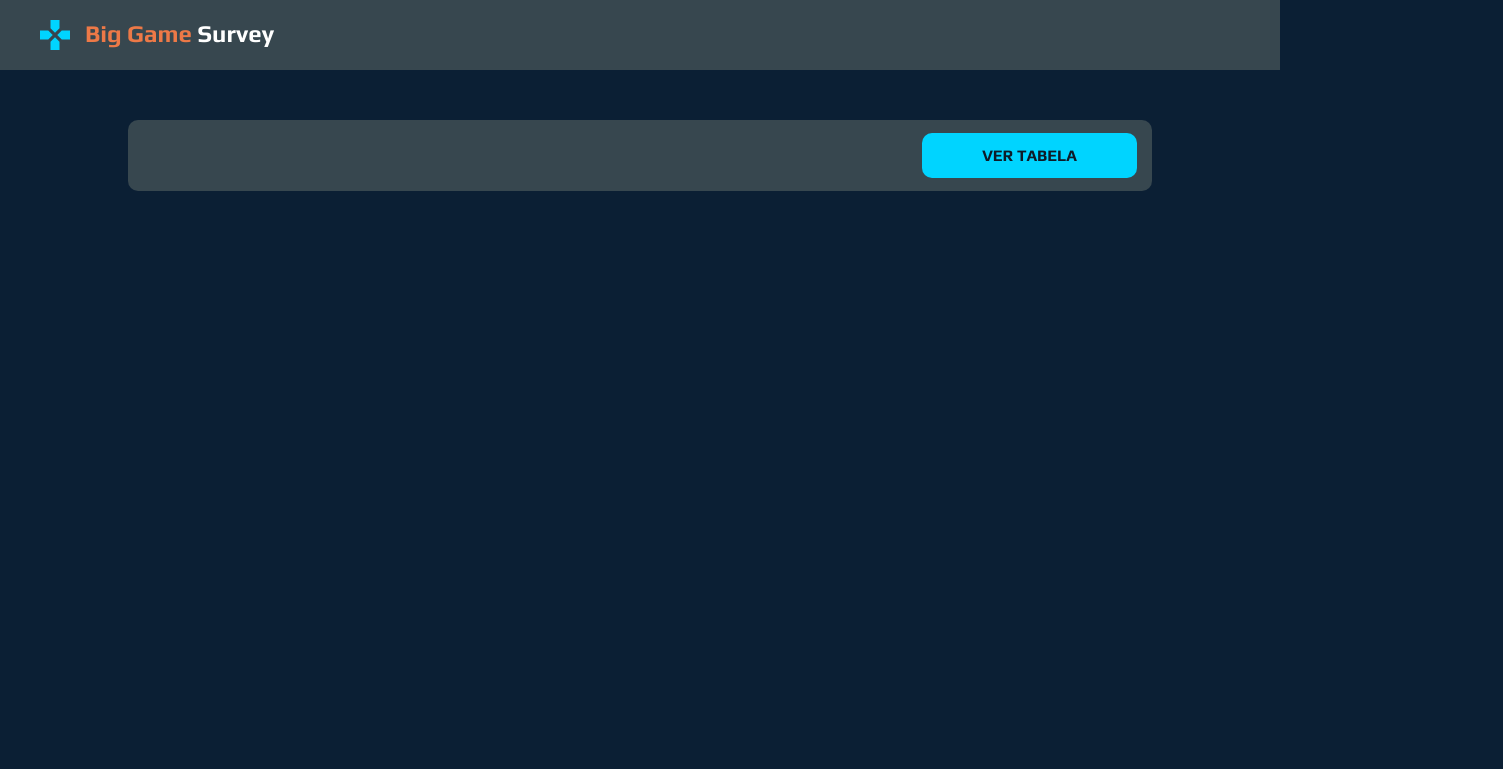
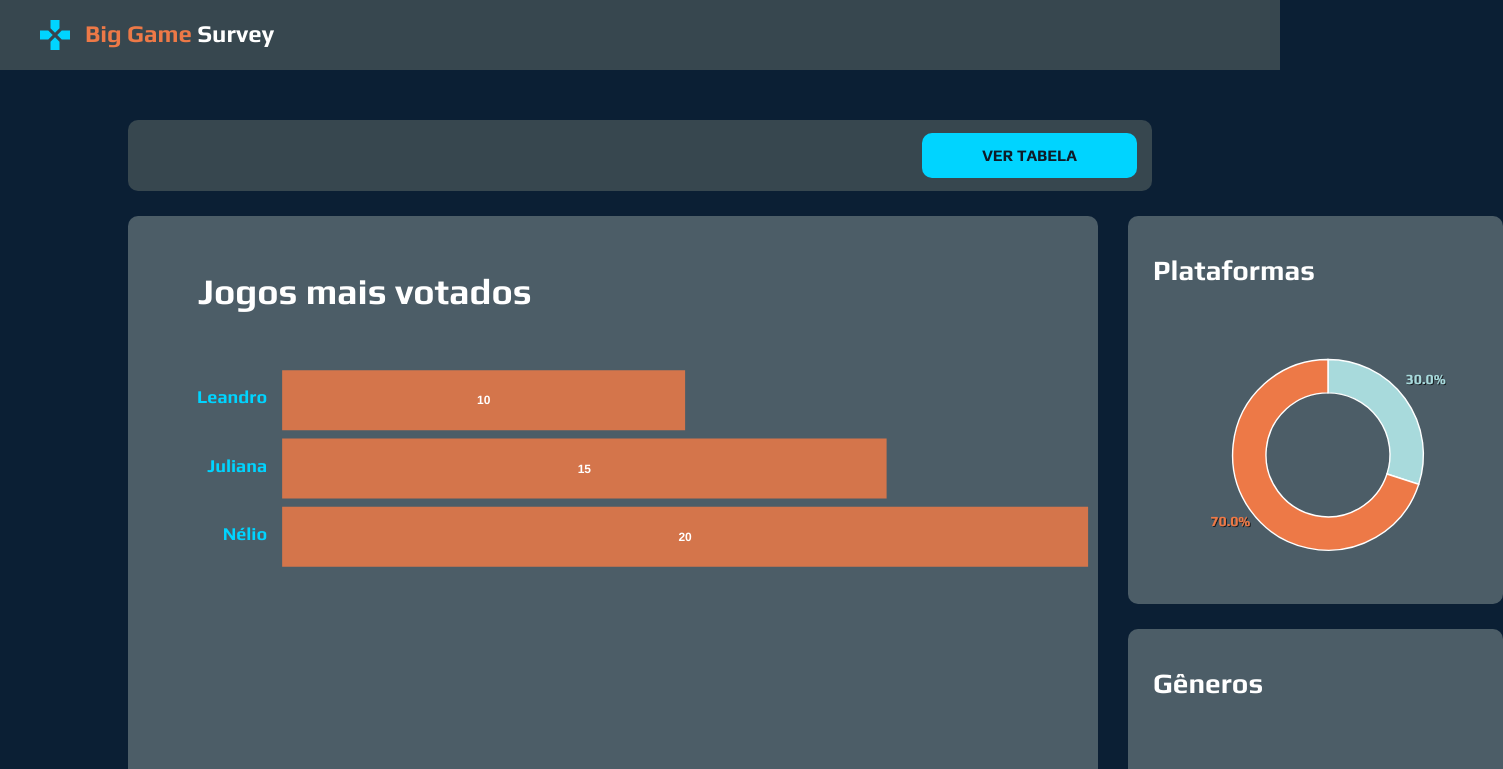
Before and after one commit to LeandroOliveiraSouza/DSPesquisa, a React (Create React App) app in the folder front-web/: page /charts in a window 1280 px wide. Shown: the top 769 px of the page, 1503 px wide, since content can reach past the window. Built offline with nearby package versions, Linux system fonts and the light colour scheme.

Commit message:
Graphical component (donut and bars) with static data

```diff
--- a/front-web/package.json
+++ b/front-web/package.json
@@ -11,9 +11,11 @@
     "@types/react": "^18.2.23",
     "@types/react-dom": "^18.2.8",
     "@types/react-router-dom": "^5.3.3",
+    "apexcharts": "^3.43.0",
     "axios": "^1.5.1",
     "moment": "^2.29.4",
     "react": "^18.2.0",
+    "react-apexcharts": "^1.4.1",
     "react-dom": "^18.2.0",
     "react-router-dom": "^5.3.4",
     "react-scripts": "5.0.1",
--- /dev/null
+++ b/front-web/src/pages/Charts/chart-options.ts
@@ -0,0 +1,83 @@
+export const pieOptions = {
+  chart: {
+    background: "transparent",
+    foreColor: "red",
+  },
+  colors: ["#a8dadc", "#ed7947", "#00D4FF", "#ffd6a5"],
+  legend: {
+    show: false,
+  },
+  tooltip: {
+    enabled: true,
+  },
+  dataLabels: {
+    enabled: true,
+    offsetX: 100,
+    offsetY: 100,
+    style: {
+      colors: ["#a8dadc", "#ed7947", "#00D4FF", "#ffd6a5"],
+      fontSize: "20px",
+      fontFamily: "Play, sans-serif",
+      fontWeight: 700,
+    },
+  },
+  plotOptions: {
+    pie: {
+      customScale: 0.7,
+      expandOnClick: false,
+      dataLabels: {
+        offset: 60,
+      },
+    },
+  },
+};
+
+export const barOptions = {
+  chart: {
+    toolbar: {
+      show: false,
+    },
+  },
+  colors: ["#ED7947"],
+  grid: {
+    show: false,
+  },
+  plotOptions: {
+    bar: {
+      horizontal: true,
+      endingShape: "rounded",
+      startingShape: "rounded",
+      barHeight: "60px",
+    },
+  },
+  dataLabels: {
+    enabled: true,
+  },
+  tooltip: {
+    enabled: false,
+  },
+  xaxis: {
+    labels: {
+      show: false,
+    },
+    axisBorder: {
+      show: false,
+    },
+    axisTicks: {
+      show: false,
+    },
+  },
+  yaxis: [
+    {
+      labels: {
+        maxWidth: 360,
+        style: {
+          colors: "#00D4FF",
+          fontSize: "18px",
+          fontFamily: "Play, sans-serif",
+          fontWeight: 700,
+        },
+      },
+    },
+  ],
+};
--- a/front-web/src/pages/Charts/index.tsx
+++ b/front-web/src/pages/Charts/index.tsx
@@ -1,11 +1,63 @@
+import "./styles.css";
 import Filters from "../../components/Filters";
+import Chart from "react-apexcharts";
+import { barOptions, pieOptions } from "./chart-options";
+
+const chartData = [
+  {
+    x: "Leandro",
+    y: 10,
+  },
+  {
+    x: "Juliana",
+    y: 15,
+  },
+  {
+    x: "Nélio",
+    y: 20,
+  },
+];
 
 const Charts = () => {
-    return (
-        <div className="page-container">
-            <Filters link="/records" linkText="VER TABELA" />
+  return (
+    <div className="page-container">
+      <Filters link="/records" linkText="VER TABELA" />
+      <div className="chart-container">
+        <div className="top-related">
+          <h1 className="top-related-title"> Jogos mais votados</h1>
+          <div className="games-container">
+            <Chart
+              options={barOptions}
+              type="bar"
+              width="900"
+              height="250"
+              series={[{ data: chartData }]}
+            />
+          </div>
         </div>
-    );
-}
+        <div className="charts">
+          <div className="platform-chart">
+            <h2 className="chart-title">Plataformas</h2>
+            <Chart
+              options={{ ...pieOptions, labels: ["Leandro", "Juliana"] }}
+              type="donut"
+              series={[30, 70]}
+              width="350"
+            />
+          </div>
+          <div className="gender-chart">
+            <h2 className="chart-title">Gêneros</h2>
+            <Chart
+              options={{ ...pieOptions, labels: ["Leandro", "Juliana"] }}
+              type="donut"
+              series={[30, 70]}
+              width="350"
+            />
+          </div>
+        </div>
+      </div>
+    </div>
+  );
+};
 
 export default Charts;
--- /dev/null
+++ b/front-web/src/pages/Charts/styles.css
@@ -0,0 +1,72 @@
+.chart-container {
+  display: flex;
+}
+
+.top-related {
+  background-color: var(--color-dimgray);
+  padding-top: 30px;
+  padding-left: 70px;
+  border-radius: 10px;
+  flex: 1;
+}
+
+.top-related-title {
+  font-size: 36px;
+  color: #fff;
+}
+
+.games-container {
+  display: flex;
+  justify-content: center;
+}
+
+.games-list {
+  width: 100%;
+}
+
+.game-result {
+  display: flex;
+  align-items: center;
+}
+
+.game-title {
+  font-size: 24px;
+  color: var(--color-turquoise);
+  margin-right: 40px;
+  width: 400px;
+  text-align: right;
+}
+
+.game-rating {
+  height: 20px;
+  width: 300px;
+  background-color: var(--color-coral);
+  border-radius: 10px;
+}
+
+.charts {
+  color: #fff;
+  width: 400px;
+  margin-left: 30px;
+}
+
+.chart-title {
+  font-size: 28px;
+}
+
+.platform-chart {
+  padding-top: 15px;
+  padding-left: 25px;
+  height: 373px;
+  margin-bottom: 25px;
+  background-color: var(--color-dimgray);
+  border-radius: 10px;
+}
+
+.gender-chart {
+  padding-top: 15px;
+  padding-left: 25px;
+  height: 373px;
+  background-color: var(--color-dimgray);
+  border-radius: 10px;
+}
```
Also changed, not shown: front-web/src/pages/Charts/helpers.ts (added, +60 -0 lines), front-web/src/pages/Charts/types.ts (added, +12 -0 lines), 1 other file (tests, documents, lock files or other folders).
